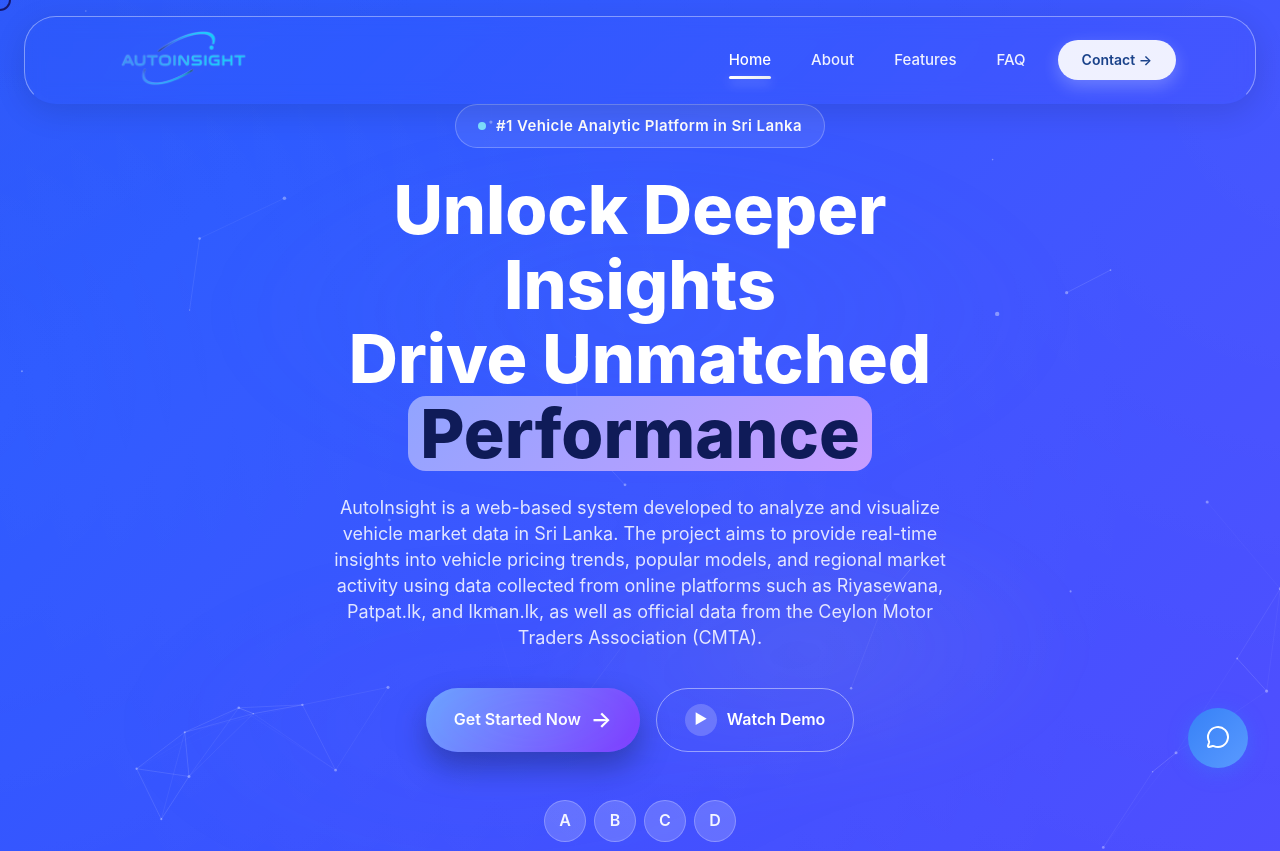
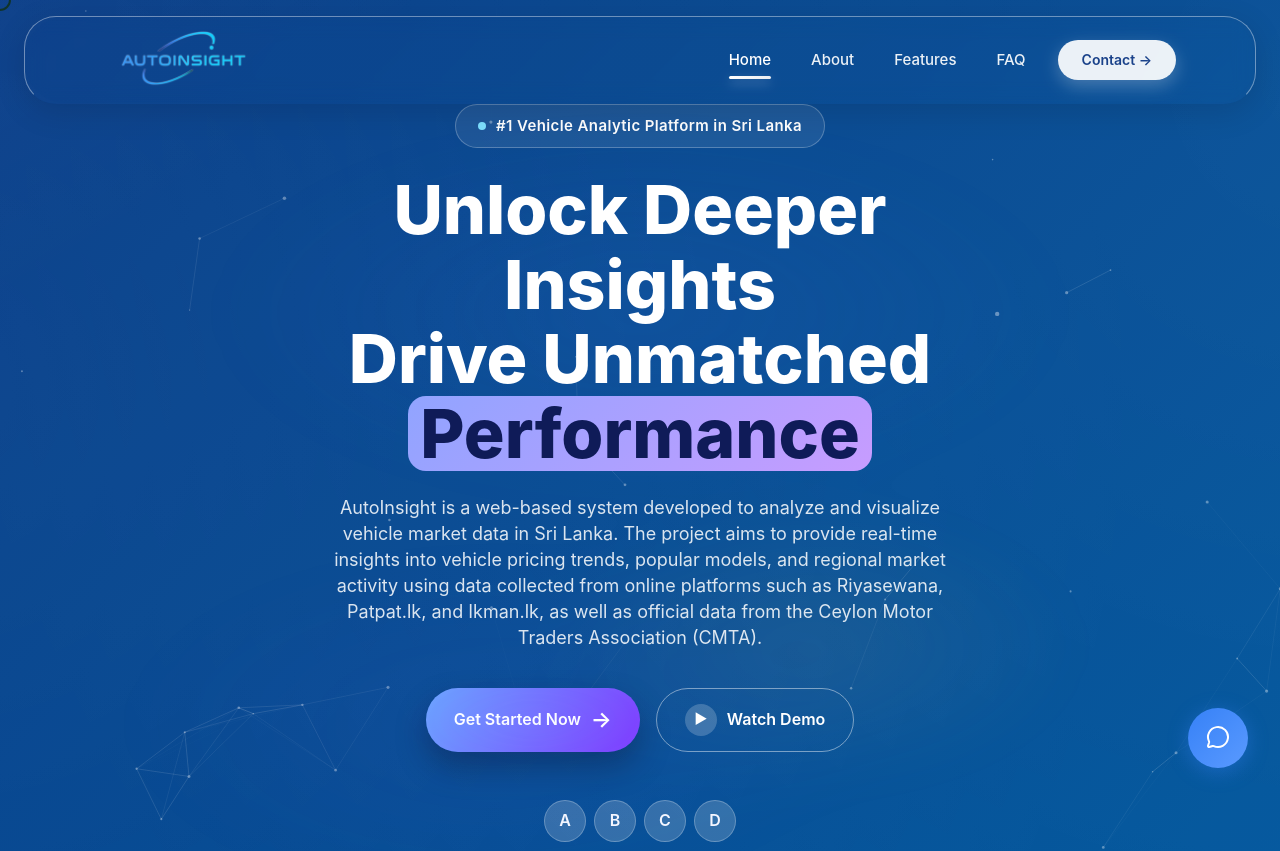
Before and after one commit to akila20040720/autoinsightcs70, a React (Vite) app in the folder cs70/: page / in a window 1280 px wide. Shown: the top 851 px of the page. Built offline with nearby package versions, Linux system fonts and the light colour scheme.

Commit message:
Edit the colour palette in styles

```diff
--- a/cs70/src/styles.css
+++ b/cs70/src/styles.css
@@ -15,33 +15,33 @@
     --shadow-sm: 0 2px 6px rgba(0, 0, 0, 0.08), 0 1px 3px rgba(0, 0, 0, 0.06);
     --shadow-md: 0 6px 18px rgba(0, 0, 0, 0.12);
     --shadow-lg: 0 14px 46px rgba(0, 0, 0, 0.18);
-    --accent: #1A428A;
-    --primary: #1A428A;
-    --primary-light: #1A428A;
-    --accent-grad: linear-gradient(135deg, #1A428A, #1A428A);
+    --accent: #0077B6;
+    --primary: #023e8a;
+    --primary-light: #0096C7;
+    --accent-grad: linear-gradient(135deg, #023e8a, #0077B6);
     --ease: cubic-bezier(.25, .9, .25, 1);
     --blur: 28px;
     --focus-ring: 0 0 0 3px rgba(10, 132, 255, 0.35);
     --anim-short: .28s var(--ease);
     --anim-med: .6s var(--ease);
-    --hero-blue-start: #0a2fd1;
-    --hero-blue-mid: #2554ff;
-    --hero-blue-end: #7f3dff;
+    --hero-blue-start: #03045e;
+    --hero-blue-mid: #023e8a;
+    --hero-blue-end: #0077B6;
     --hero-pill-bg: rgba(255, 255, 255, 0.08);
     --hero-pill-border: rgba(255, 255, 255, 0.25);
     --hero-text: #f4f6ff;
 
     /* iOS System Colors */
-    --sys-blue: #1A428A;
-    --sys-red: #00A651;
-    --sys-green: #00A651;
-    --sys-orange: #00A651;
-    --sys-yellow: #00A651;
-    --sys-pink: #00A651;
-    --sys-purple: #1A428A;
-    --sys-indigo: #1A428A;
-    --sys-teal: #1A428A;
-    --sys-mint: #00A651;
+    --sys-blue: #0077B6;
+    --sys-red: #023e8a;
+    --sys-green: #00B4D8;
+    --sys-orange: #48CAE4;
+    --sys-yellow: #90E0EF;
+    --sys-pink: #ADE8F4;
+    --sys-purple: #03045e;
+    --sys-indigo: #023e8a;
+    --sys-teal: #0096C7;
+    --sys-mint: #48CAE4;
     --sys-brown: #1F1F1F;
     --sys-gray: #1F1F1F;
 
@@ -53,18 +53,18 @@
     --gradient-gloss: linear-gradient(180deg, rgba(255, 255, 255, 0.85), rgba(255, 255, 255, 0.35));
     /* Analytical futuristic additions */
     --analytical-bg-gradient:
-        radial-gradient(circle at 15% 20%, rgba(30, 58, 138, 0.15) 0%, transparent 50%),
-        radial-gradient(circle at 85% 80%, rgba(59, 130, 246, 0.12) 0%, transparent 50%),
-        radial-gradient(circle at 50% 50%, rgba(139, 92, 246, 0.08) 0%, transparent 60%),
-        linear-gradient(135deg, #1A428A 0%, #1A428A 50%, #1A428A 100%);
-    --analytical-grid-color: rgba(148, 163, 184, 0.08);
-    --analytical-grid-accent: rgba(59, 130, 246, 0.12);
-    --analytical-neon-blue: #1A428A;
-    --analytical-neon-cyan: #00A651;
-    --analytical-neon-purple: #1A428A;
-    --analytical-card-glow: 0 0 0 1px rgba(59, 130, 246, 0.1), 0 0 20px -4px rgba(59, 130, 246, 0.3), 0 0 40px -8px rgba(139, 92, 246, 0.2);
-    --analytical-network-color: rgba(52, 211, 235, 0.15);
-    --analytical-data-flow: rgba(59, 130, 246, 0.4);
+        radial-gradient(circle at 15% 20%, rgba(3, 4, 94, 0.15) 0%, transparent 50%),
+        radial-gradient(circle at 85% 80%, rgba(0, 119, 182, 0.12) 0%, transparent 50%),
+        radial-gradient(circle at 50% 50%, rgba(0, 150, 199, 0.08) 0%, transparent 60%),
+        linear-gradient(135deg, #03045e 0%, #023e8a 50%, #0077B6 100%);
+    --analytical-grid-color: rgba(0, 180, 216, 0.08);
+    --analytical-grid-accent: rgba(0, 119, 182, 0.12);
+    --analytical-neon-blue: #0077B6;
+    --analytical-neon-cyan: #00B4D8;
+    --analytical-neon-purple: #023e8a;
+    --analytical-card-glow: 0 0 0 1px rgba(0, 119, 182, 0.1), 0 0 20px -4px rgba(0, 119, 182, 0.3), 0 0 40px -8px rgba(0, 150, 199, 0.2);
+    --analytical-network-color: rgba(72, 202, 228, 0.15);
+    --analytical-data-flow: rgba(0, 119, 182, 0.4);
 }
 
 /* Dark theme overrides (activated via data-theme="dark" on <html>) */
@@ -106,7 +106,7 @@
 
 body {
     font-family: -apple-system, BlinkMacSystemFont, "SF Pro Text", Inter, Roboto, "Helvetica Neue", Arial, sans-serif;
-    background: linear-gradient(135deg, var(--hero-blue-start), var(--hero-blue-mid), var(--hero-blue-end));
+    background: linear-gradient(135deg, var(--sys-purple), var(--sys-indigo), var(--sys-blue));
     color: var(--text);
     -webkit-font-smoothing: antialiased;
     line-height: 1.45;
@@ -137,7 +137,7 @@
     left: 0;
     width: 22px;
     height: 22px;
-    border: 2px solid #1A428A;
+    border: 2px solid #0077B6;
     border-radius: 50%;
     transform: translate3d(-50%, -50%, 0);
     pointer-events: none;
@@ -152,12 +152,12 @@
 .custom-cursor.hovering {
     width: 36px;
     height: 36px;
-    background: rgba(33, 150, 243, 0.15);
+    background: rgba(0, 180, 216, 0.15);
     backdrop-filter: blur(2px);
 }
 
 .custom-cursor.active {
-    background: #1A428A;
+    background: #0077B6;
     border-color: #fff;
 }
 
@@ -167,7 +167,7 @@
     left: 50%;
     width: 10px;
     height: 10px;
-    background: #1A428A;
+    background: #0077B6;
     border-radius: 50%;
     transform: translate(-50%, -50%);
     animation: cursorRipple 0.6s ease-out forwards;
```
